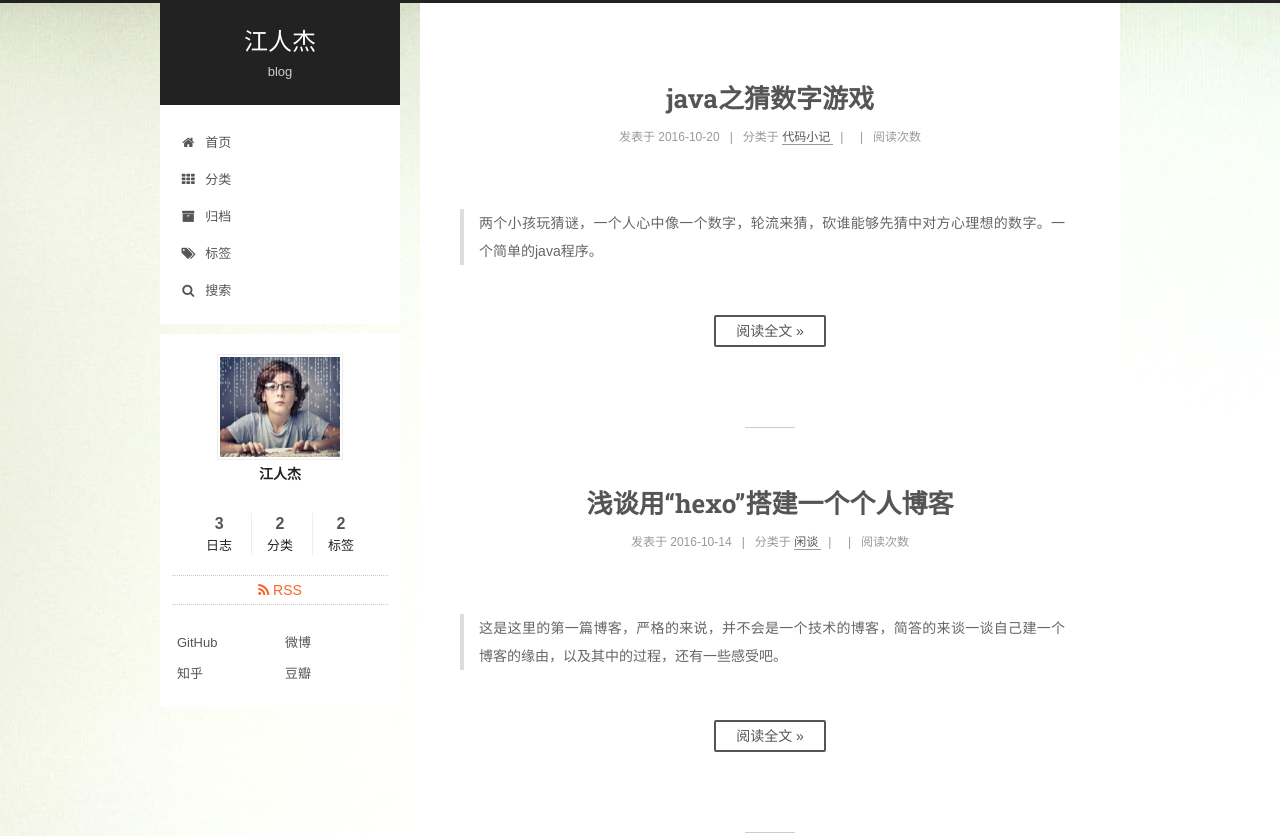
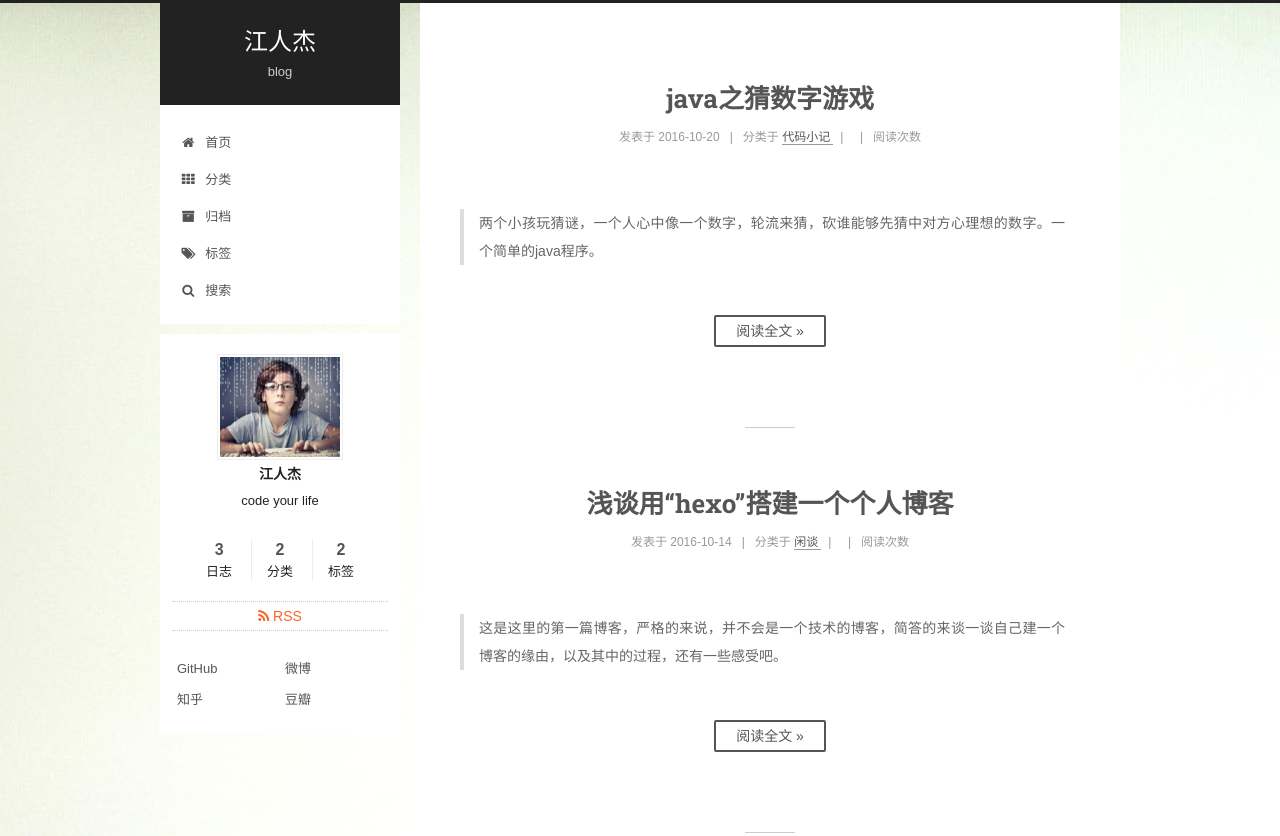
Before and after one commit to Renjie1997/Renjie1997.github.io, a plain HTML site: page index.html in a window 1280 px wide. Shown: the top 836 px of the page. Drawn offline with nearby package versions, Linux system fonts and the light colour scheme; some packages are replaced by stand-ins of ours; a script that the page names is missing; a web font is replaced by a local one.

Commit message:
Site updated: 2016-10-20 17:13:23

```diff
--- a/css/main.css
+++ b/css/main.css
@@ -1558,7 +1558,7 @@ pre .javascript .function {
   width: 4px;
   height: 4px;
   border-radius: 50%;
-  background: #ffffd5;
+  background: #53fbff;
 }
 .links-of-blogroll {
   font-size: 13px;
--- a/index.html
+++ b/index.html
@@ -104,12 +104,15 @@
 
 
 
+<meta name="description" content="code your life">
 <meta property="og:type" content="website">
 <meta property="og:title" content="江人杰">
 <meta property="og:url" content="https://Renjie1997.github.io/index.html">
 <meta property="og:site_name" content="江人杰">
+<meta property="og:description" content="code your life">
 <meta name="twitter:card" content="summary">
 <meta name="twitter:title" content="江人杰">
+<meta name="twitter:description" content="code your life">
 
 
 
@@ -133,7 +136,7 @@
   <link rel="canonical" href="https://Renjie1997.github.io/"/>
 
 
-  <title> 江人杰 -  </title>
+  <title> 江人杰 - code your life </title>
 </head>
 
 <body itemscope itemtype="//schema.org/WebPage" lang="zh-Hans">
@@ -694,7 +697,7 @@
                src="/images/avatar.png"
                alt="江人杰" />
           <p class="site-author-name" itemprop="name">江人杰</p>
-          <p class="site-description motion-element" itemprop="description"></p>
+          <p class="site-description motion-element" itemprop="description">code your life</p>
         </div>
         <nav class="site-state motion-element">
           <div class="site-state-item site-state-posts">
```
Also changed, not shown: 2016/10/09/hello-world/index.html (+1 -1 lines), 2016/10/14/浅谈用“hexo”搭建一个个人博客/index.html (+1 -1 lines), 2016/10/20/java之猜数字游戏/index.html (+1 -1 lines), archives/2016/10/index.html (+4 -1 lines), archives/2016/index.html (+4 -1 lines), archives/index.html (+4 -1 lines), categories/index.html (+4 -1 lines), categories/代码小记/index.html (+4 -1 lines), categories/闲谈/index.html (+4 -1 lines), google2dee26a877c4e040.html (+1 -1 lines), tags/hexo/index.html (+4 -1 lines), tags/index.html (+4 -1 lines), tags/java/index.html (+4 -1 lines).
